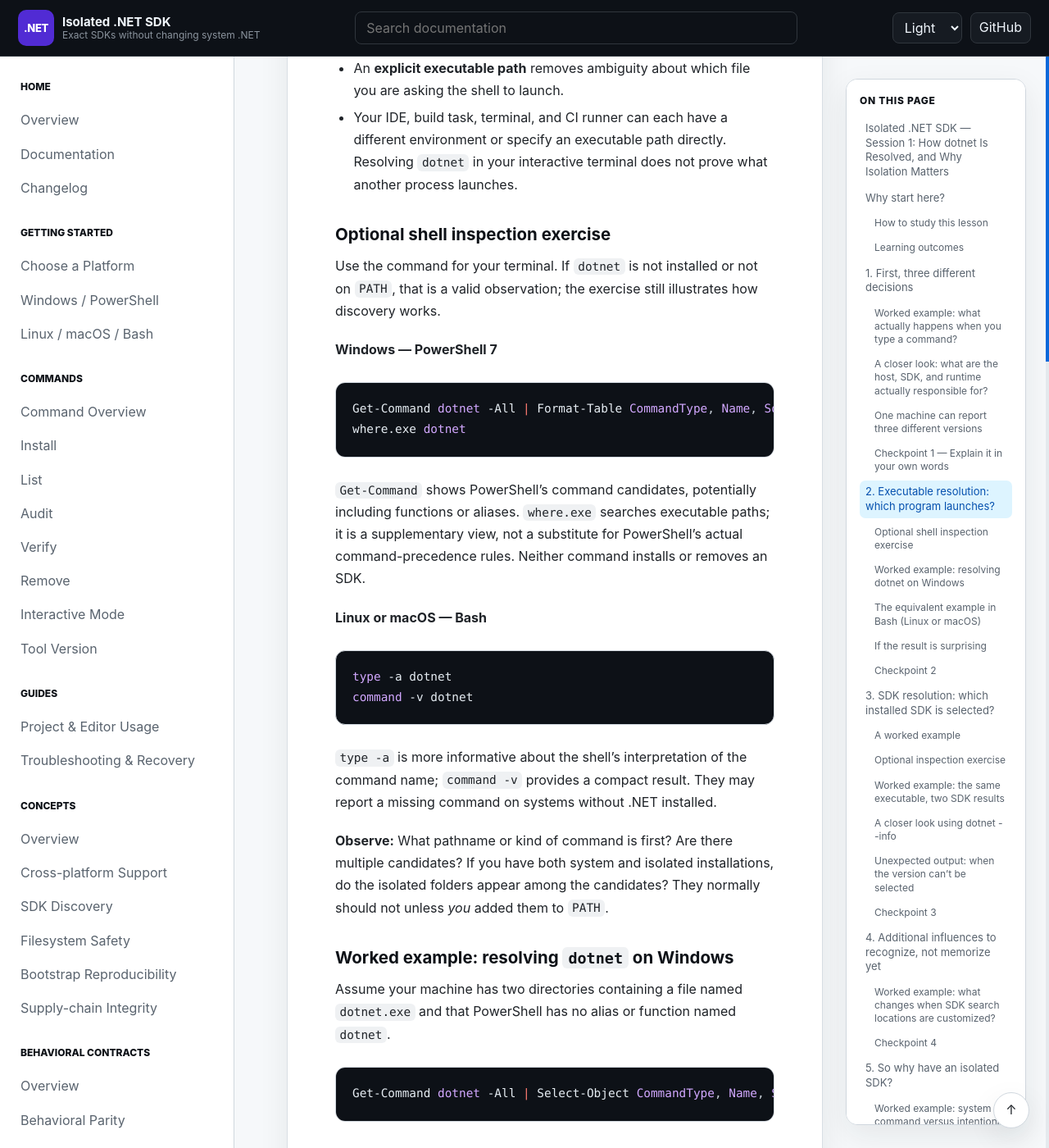
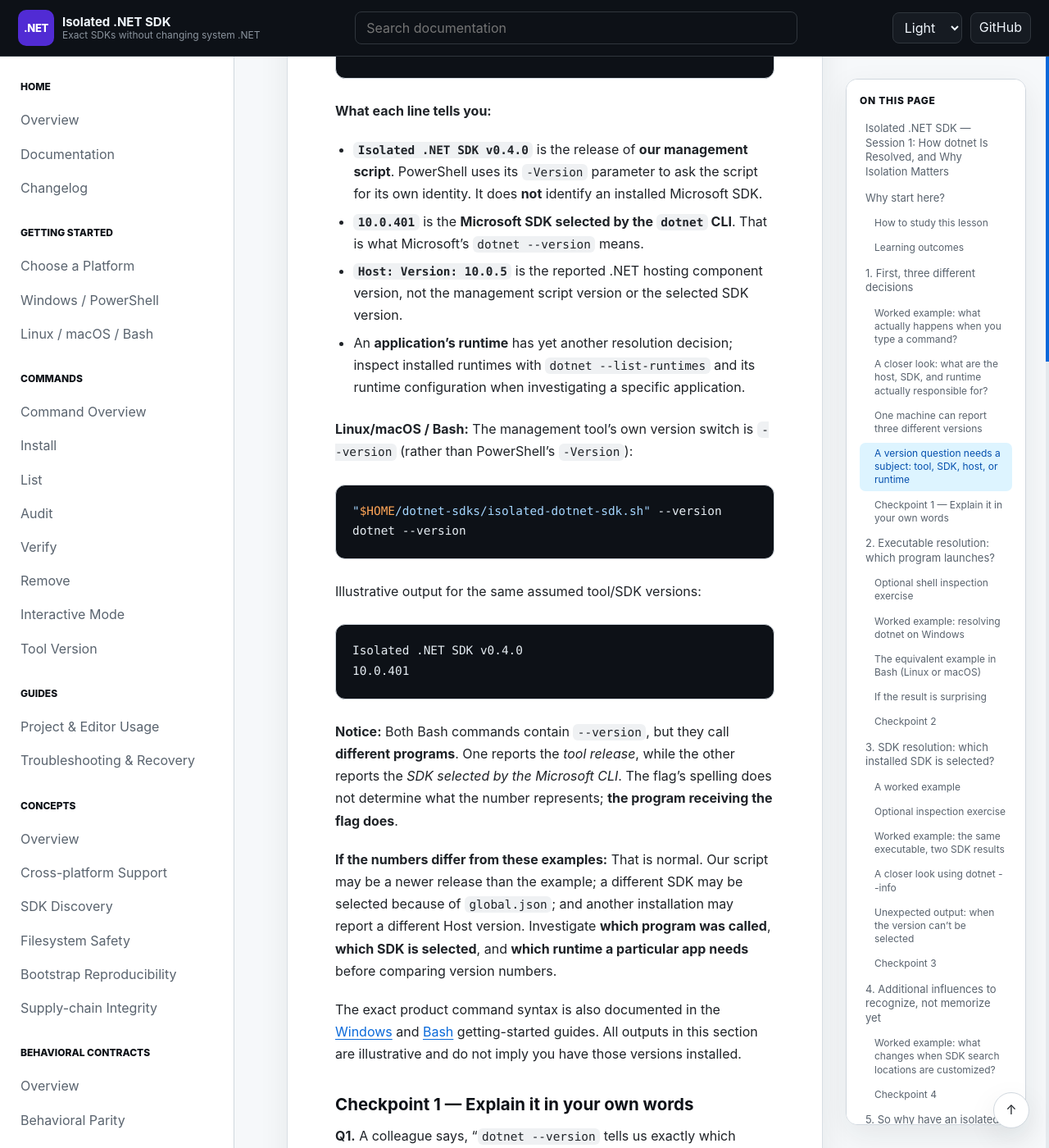
Before and after one commit to infoconex/isolated-dotnet-sdk, a Jekyll site: the page built from docs/training/isolated-dotnet-sdk-session-1-self-paced.md, in a window 1280 px wide and 1400 px high, scrolled down 9735 px. Shown: the whole window at 82% size. Built offline with Jekyll 4.4.1, drawn with Linux system fonts in a browser that asks for light colours; our own code applies the rules of GitHub Pages for plain Markdown files; some of the changed text lies outside the part shown.

Commit message:
docs(training): distinguish tool version from selected SDK host and runtime

````diff
--- a/docs/training/isolated-dotnet-sdk-session-1-self-paced.md
+++ b/docs/training/isolated-dotnet-sdk-session-1-self-paced.md
@@ -158,6 +158,62 @@
 **If the output differs:** There may be more than one architecture or install root, and the version selected may be constrained by `global.json`. `dotnet --info` is not the same as an inventory of every host binary on disk. If `dotnet --version` cannot find an SDK on a runtime-only machine, that does *not* automatically mean the machine is unable to run a compatible already-built .NET app.
 
 We'll revisit SDK selection in Section 3 and how an application chooses a runtime in Section 5. Microsoft's guidance explicitly treats [SDK selection](https://learn.microsoft.com/en-us/dotnet/core/tools/global-json) and [runtime/version selection](https://learn.microsoft.com/en-us/dotnet/core/versions/selection) as separate concerns.
+
+### A version question needs a subject: tool, SDK, host, or runtime
+
+Now apply the distinction to **our own Isolated .NET SDK management tool**. Our tool has its **own release version**. That number is separate from the version of any Microsoft .NET SDK it installs or verifies.
+
+**Windows / PowerShell 7** — suppose the saved management tool is release `v0.4.0` and SDK `10.0.401` is selected by the normal system host:
+
+```powershell
+& "$HOME\dotnet-sdks\isolated-dotnet-sdk.ps1" -Version
+dotnet --version
+dotnet --info
+```
+
+Illustrative, abbreviated output (these are separate invocations):
+
+```text
+> isolated-dotnet-sdk.ps1 -Version
+Isolated .NET SDK v0.4.0
+
+> dotnet --version
+10.0.401
+
+> dotnet --info
+.NET SDK:
+ Version:           10.0.401
+
+Host:
+ Version:           10.0.5
+```
+
+**What each line tells you:**
+
+- **`Isolated .NET SDK v0.4.0`** is the release of **our management script**. PowerShell uses its `-Version` parameter to ask the script for its own identity. It does **not** identify an installed Microsoft SDK.
+- **`10.0.401`** is the **Microsoft SDK selected by the `dotnet` CLI**. That is what Microsoft's `dotnet --version` means.
+- **`Host: Version: 10.0.5`** is the reported .NET hosting component version, not the management script version or the selected SDK version.
+- An **application's runtime** has yet another resolution decision; inspect installed runtimes with `dotnet --list-runtimes` and its runtime configuration when investigating a specific application.
+
+**Linux/macOS / Bash:** The management tool's own version switch is `--version` (rather than PowerShell's `-Version`):
+
+```bash
+"$HOME/dotnet-sdks/isolated-dotnet-sdk.sh" --version
+dotnet --version
+```
+
+Illustrative output for the same assumed tool/SDK versions:
+
+```text
+Isolated .NET SDK v0.4.0
+10.0.401
+```
+
+**Notice:** Both Bash commands contain `--version`, but they call **different programs**. One reports the *tool release*, while the other reports the *SDK selected by the Microsoft CLI*. The flag's spelling does not determine what the number represents; **the program receiving the flag does**.
+
+**If the numbers differ from these examples:** That is normal. Our script may be a newer release than the example; a different SDK may be selected because of `global.json`; and another installation may report a different Host version. Investigate **which program was called**, **which SDK is selected**, and **which runtime a particular app needs** before comparing version numbers.
+
+The exact product command syntax is also documented in the [Windows](../getting-started/windows-powershell.md#identify-the-tool-version) and [Bash](../getting-started/linux-macos-bash.md#identify-the-tool-version) getting-started guides. All outputs in this section are illustrative and do not imply you have those versions installed.
 
 ### Checkpoint 1 — Explain it in your own words
 
````
